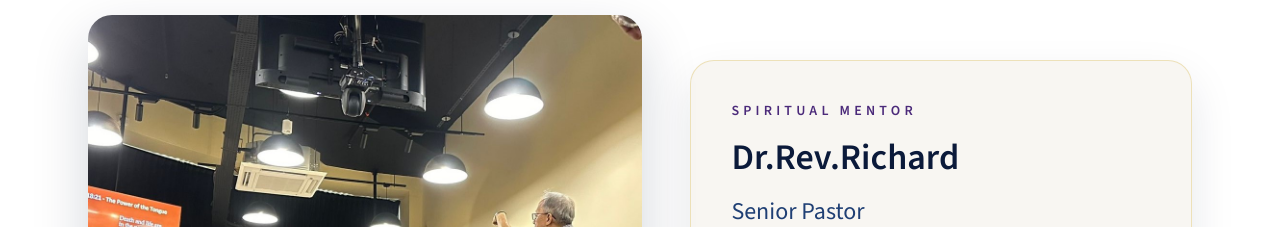
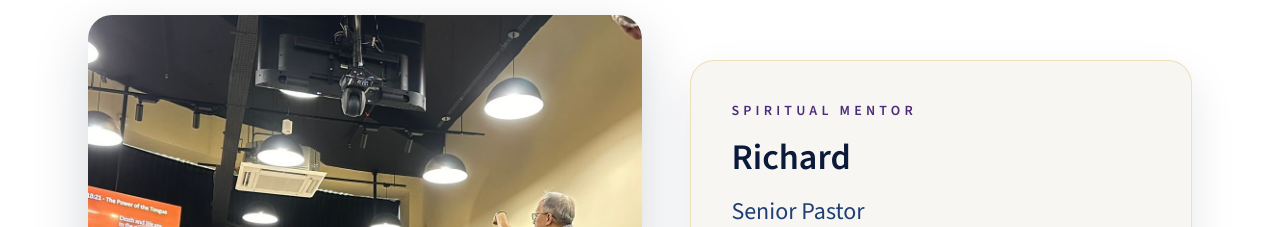
Before and after one commit to pulapakajayadeep98/Livinghopeim, a Next.js app: page / in a window 1280 px wide. Shown: the part 7120-7347 px from the top of the page. Built offline with nearby package versions, Linux system fonts and the light colour scheme; a web font is replaced by a local one.

Commit message:
Update title from 'Dr.Rev.Richard' to 'Richard'

```diff
--- a/app/page.tsx
+++ b/app/page.tsx
@@ -960,7 +960,7 @@ function PastorProfilePosterSection() {
           <p className="text-sm font-semibold uppercase tracking-[0.3em] text-[#4b2a7a]">
             Spiritual Mentor
           </p>
-          <h2 className="mt-4 text-4xl font-semibold text-[#0b1a3a]">Dr.Rev.Richard </h2>
+          <h2 className="mt-4 text-4xl font-semibold text-[#0b1a3a]">Richard </h2>
           <p className="mt-4 text-2xl leading-9 text-[#1f3f74]">
             Senior Pastor
           </p>
```
